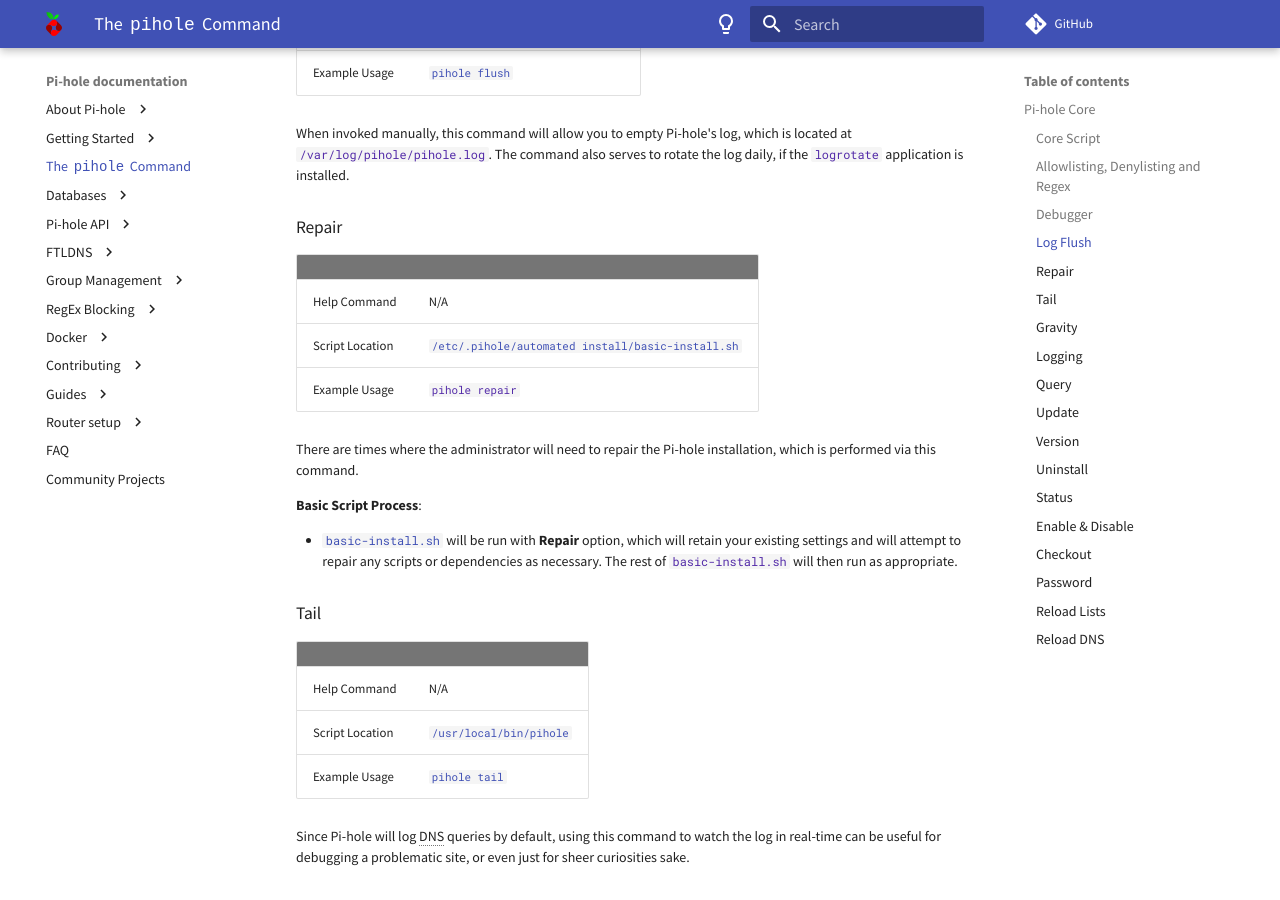
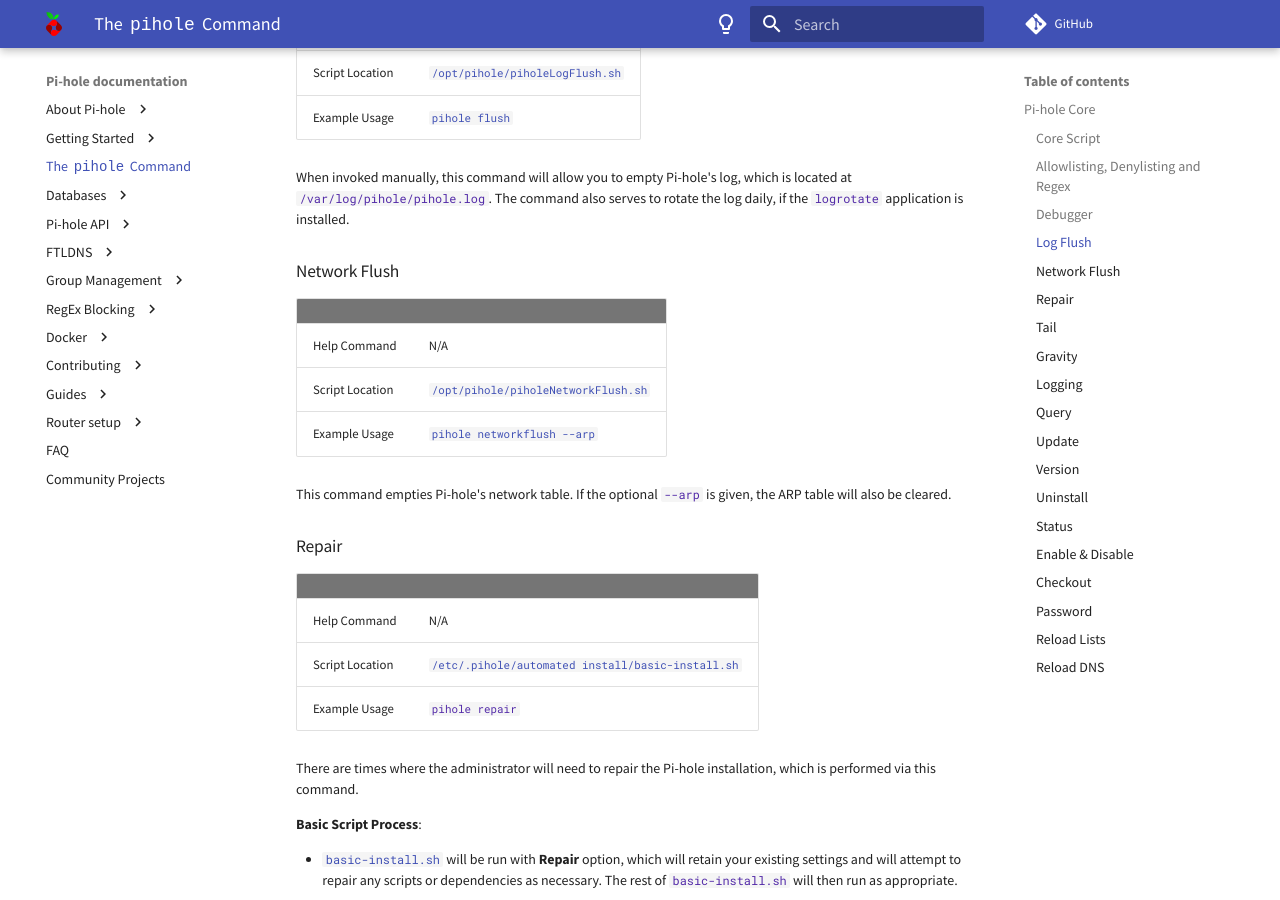
Before and after one commit to pi-hole/docs, an MkDocs documentation site: the page built from docs/main/pihole-command.md, in a window 1280 px wide and 900 px high, scrolled down 2581 px. Built offline with MkDocs 1.6.1 and Material for MkDocs 9.7.7, drawn with Linux system fonts in a browser that asks for light colours; comment, search, counter and statistics services are not loaded; some of the changed text lies outside the part shown.

Commit message:
Add pihole networkflush info
Signed-off-by: yubiuser <github@yubiuser.dev>

```diff
--- a/docs/main/pihole-command.md
+++ b/docs/main/pihole-command.md
@@ -14,6 +14,7 @@
 | [Allowlisting, Denylisting and Regex](#allowlisting-denylisting-and-regex) | `pihole allow`, `pihole deny`, `pihole --regex`, `pihole --wild`, `pihole --allow-regex`, `pihole --allow-wild` |
 | [Debugger](#debugger) | `pihole debug` |
 | [Log Flush](#log-flush) | `pihole flush` |
+| [Network Flush](#network-flush) | `pihole networkflush` |
 | [Repair](#repair) | `pihole repair` |
 | [Tail](#tail) | `pihole tail` |
 | [Set password](#password) | `pihole setpassword` |
@@ -74,6 +75,16 @@
 | Example Usage   | [`pihole flush`](https://discourse.pi-hole.net/t/the-pihole-command-with-examples/738#flushing-the-log) |
 
 When invoked manually, this command will allow you to empty Pi-hole's log, which is located at `/var/log/pihole/pihole.log`. The command also serves to rotate the log daily, if the `logrotate` application is installed.
+
+### Network Flush
+
+| | |
+| -------------- | -------------- |
+| Help Command    | N/A |
+| Script Location | [`/opt/pihole/piholeNetworkFlush.sh`](https://github.com/pi-hole/pi-hole/blob/master/advanced/Scripts/piholeNetworkFlush.sh) |
+| Example Usage   | [`pihole networkflush --arp`](https://discourse.pi-hole.net/t/the-pihole-command-with-examples/738#flushing-the-log) |
+
+This command empties Pi-hole's network table. If the optional `--arp` is given, the ARP table will also be cleared.
 
 ### Repair
 
```
